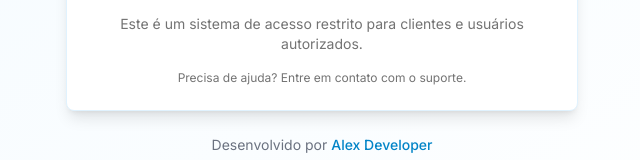
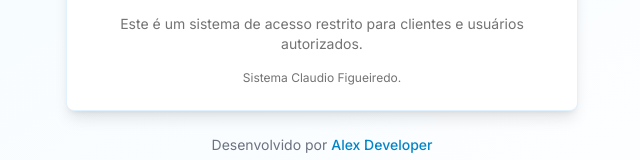
Before and after one commit to developeragencia/sistemaclaudio-figueiredo, a React (Vite) app: page /login in a window 1280 px wide. Shown: the part 570-730 px from the top of the page, without its empty margins (318-958 px from the left). Built offline with nearby package versions, Linux system fonts and the light colour scheme.

Commit message:
Fix: Login footer text
Update login footer text to reflect the system's name.

```diff
--- a/src/pages/Login.tsx
+++ b/src/pages/Login.tsx
@@ -1,4 +1,3 @@
-
 import React, { useState, FormEvent } from 'react';
 import { Card, CardContent, CardFooter, CardHeader, CardTitle } from '@/components/ui/card';
 import { Input } from '@/components/ui/input';
@@ -176,7 +175,7 @@ function Login() {
 
               <div className="text-center">
                 <p className="text-xs text-muted-foreground">
-                  Precisa de ajuda? Entre em contato com o suporte.
+                  Sistema Claudio Figueiredo.
                 </p>
               </div>
             </CardFooter>
```
